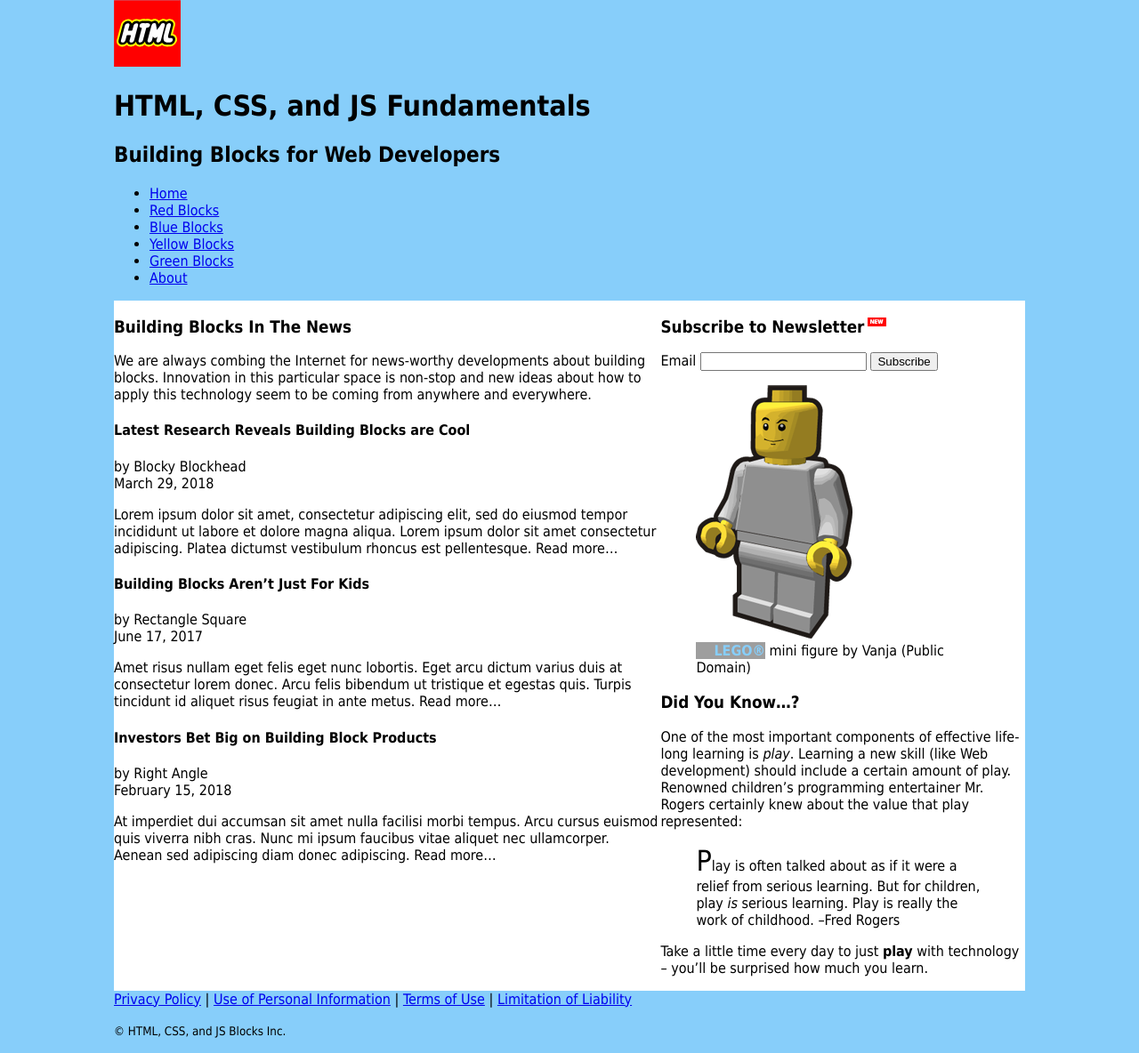
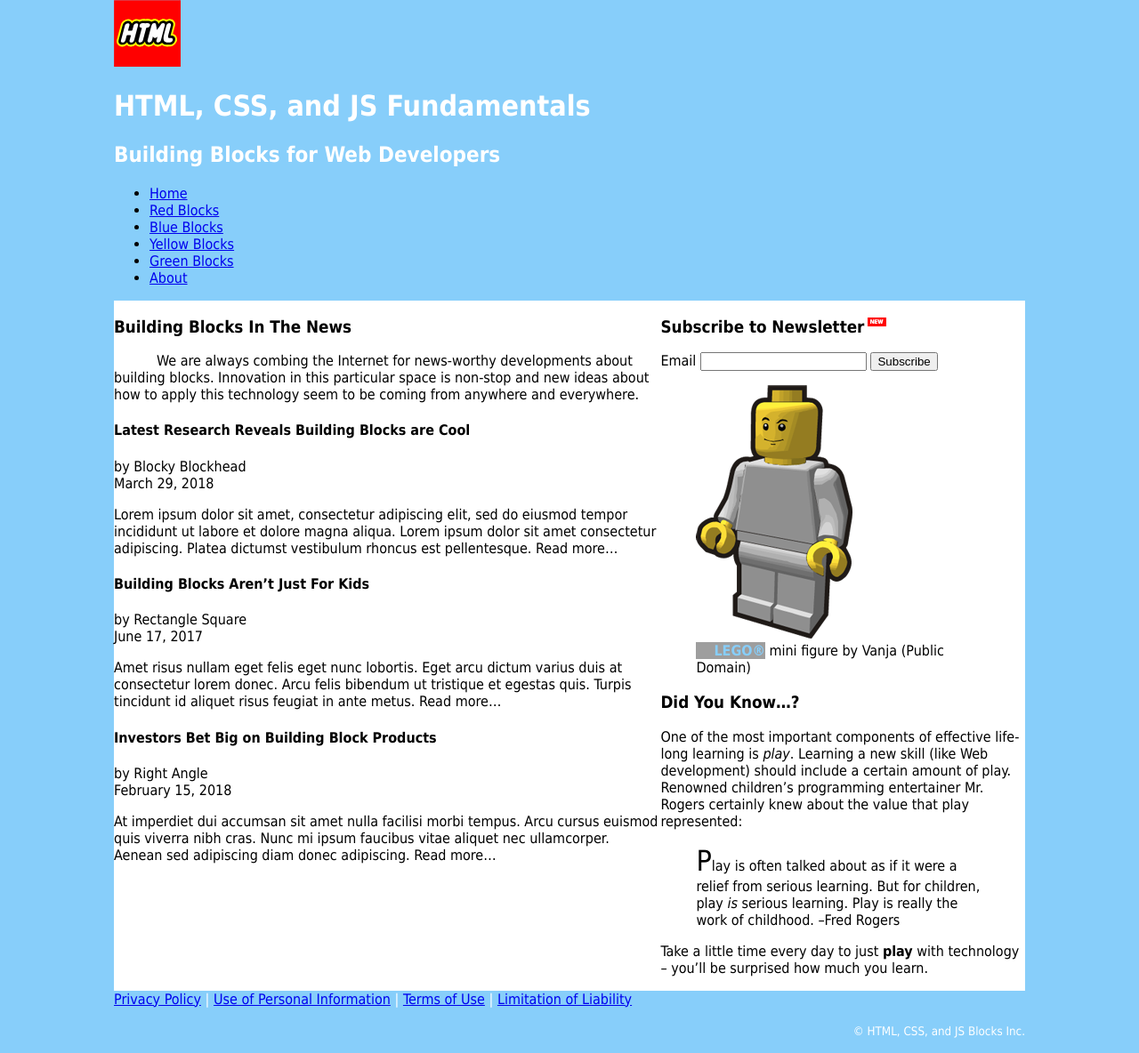
Before and after one commit to joshjunnola-cell/COMP1002-25f, a PHP site: page /index.php in a window 1280 px wide. Shown: the whole page at 89% size. Run offline with PHP 8.4, Linux system fonts and the light colour scheme; grey boxes are pictures that could not be loaded.

Commit message:
steps8/9/10

```diff
--- a/lab-c/css/styles.css
+++ b/lab-c/css/styles.css
@@ -82,9 +82,16 @@ blockquote::first-letter {
 }
 
 /* STEP 8: DECENDENT/CONTEXTUAL Selector - Type a selector that targets P elements that are contained by a FOOTER element, and set the text-align property to 'right' */
-
+footer p {
+	text-align: right;
+}
 
 /* STEP 9: CHILD/DIRECT-DESCENDENT Selector - Assemble a CSS selector below that only targets P elements that are directly descended from a SECTION element, and set the text-indent property to '3em' */
-
+section > p {
+	text-indent: 3em;
+}
 
 /* STEP 10: GROUPED Selector - To wrap up, create a selector that sets the color to 'white' for H1, H2 and FOOTER elements */
+h1, h2, footer {
+	color: white;
+}
```
